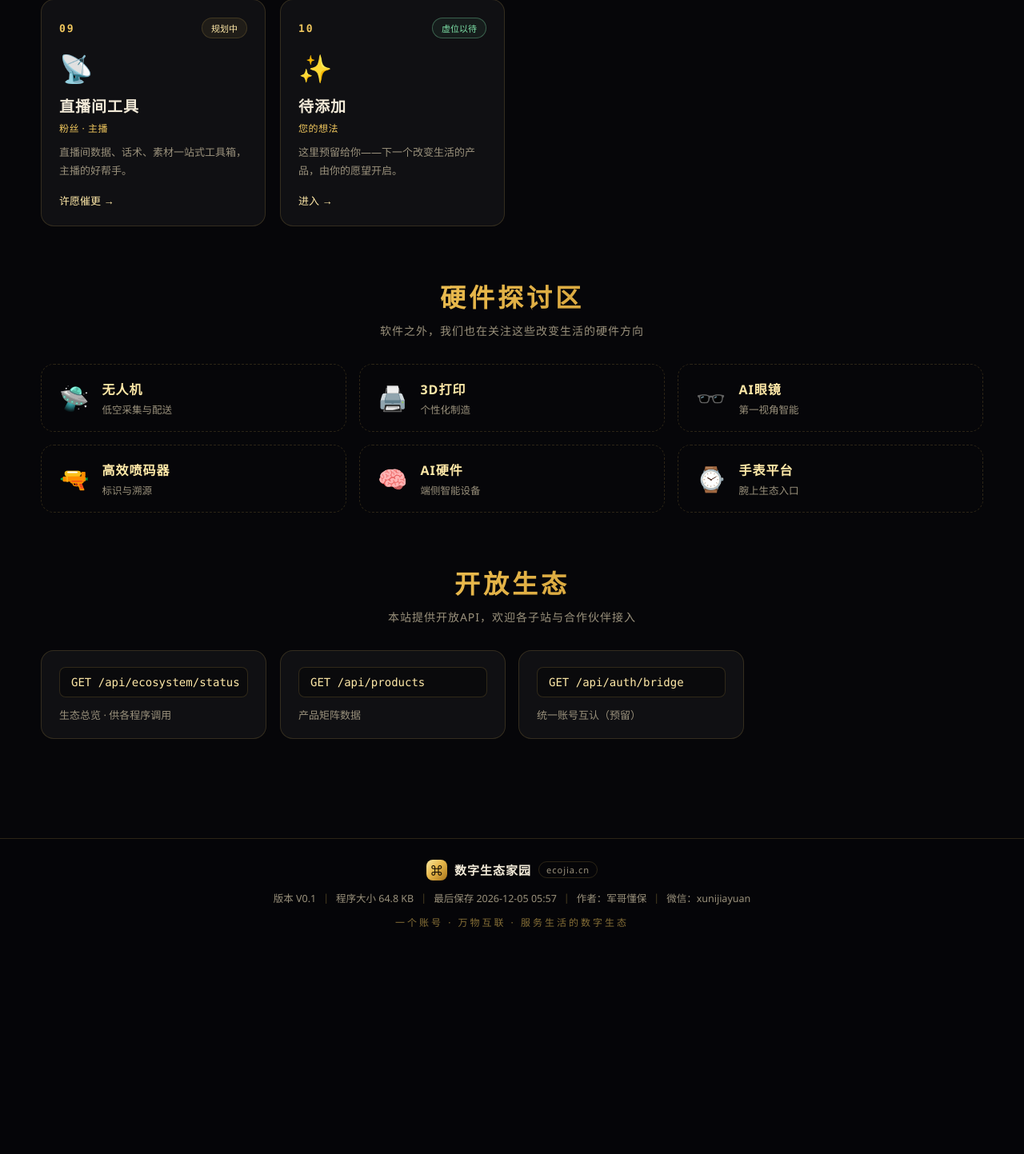
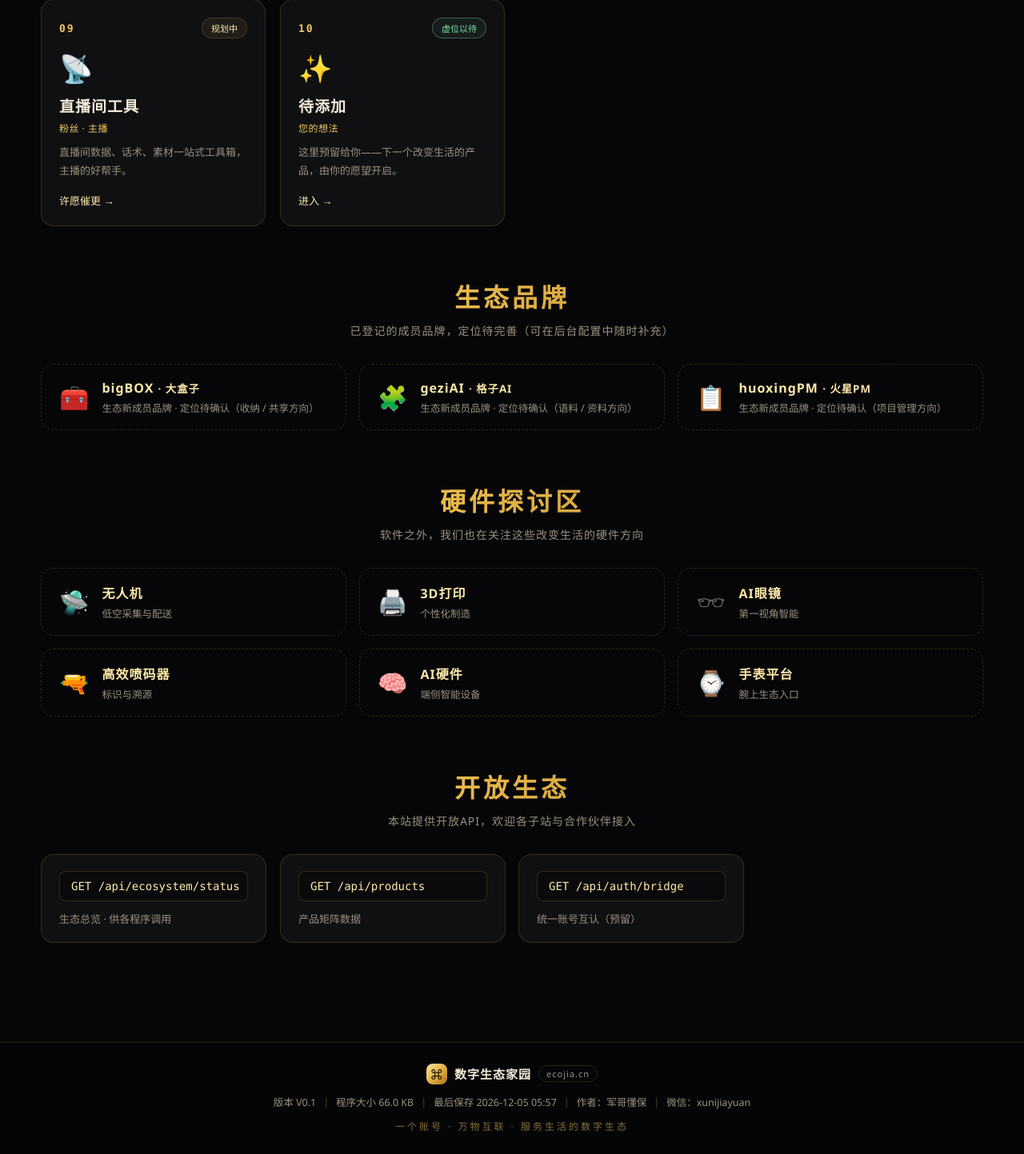
Before and after one commit to lzp5133084/ecojia, a Flask app: page / in a window 1280 px wide. Shown: the part 1812-3255 px from the top of the page at 80% size. Before the commit the page ends 2971 px from the top, so only its background shows below. Run offline with Flask 2, Linux system fonts and the light colour scheme.

Commit message:
feat: 登记生态品牌 bigBOX/geziAI/huoxingPM 并新增 /api/brands 接口
首页新增生态品牌区块；对话记录同步

```diff
--- a/app.py
+++ b/app.py
@@ -92,6 +92,16 @@ HARDWARE = [
     {"name": "高效喷码器", "icon": "🔫", "desc": "标识与溯源"},
     {"name": "AI硬件", "icon": "🧠", "desc": "端侧智能设备"},
     {"name": "手表平台", "icon": "⌚", "desc": "腕上生态入口"},
+]
+
+# ---- 生态品牌（2026-10-14用户提供，定位待确认）----
+BRANDS = [
+    {"icon": "🧰", "name": "bigBOX", "cn": "大盒子",
+     "desc": "生态新成员品牌 · 定位待确认（收纳 / 共享方向）"},
+    {"icon": "🧩", "name": "geziAI", "cn": "格子AI",
+     "desc": "生态新成员品牌 · 定位待确认（语料 / 资料方向）"},
+    {"icon": "📋", "name": "huoxingPM", "cn": "火星PM",
+     "desc": "生态新成员品牌 · 定位待确认（项目管理方向）"},
 ]
 
 WISH_STATUS = ["待评估", "已纳入规划", "开发中", "已上线", "暂不规划"]
@@ -216,7 +226,7 @@ def footer_info():
 @app.route("/")
 def index():
     return render_template("index.html", products=PRODUCTS, hardware=HARDWARE,
-                           main_url=MAIN_SITE_URL)
+                           brands=BRANDS, main_url=MAIN_SITE_URL)
 
 
 @app.route("/wishes")
@@ -315,6 +325,12 @@ def api_auth_bridge():
 @app.route("/api/products")
 def api_products():
     return jsonify({"ok": True, "products": PRODUCTS})
+
+
+@app.route("/api/brands")
+def api_brands():
+    """生态品牌注册表（供子站/后续程序调用）"""
+    return jsonify({"ok": True, "brands": BRANDS})
 
 
 @app.route("/api/ecosystem/status")
--- a/templates/index.html
+++ b/templates/index.html
@@ -57,6 +57,25 @@
   </div>
 </section>
 
+<!-- ═══ 生态品牌 ═══ -->
+<section class="section" id="brands">
+  <div class="sec-head">
+    <h2>生态品牌</h2>
+    <p>已登记的成员品牌，定位待完善（可在后台配置中随时补充）</p>
+  </div>
+  <div class="hw-grid">
+    {% for b in brands %}
+    <div class="hw-card">
+      <span class="hw-icon">{{ b.icon }}</span>
+      <div>
+        <h4>{{ b.name }} <small class="brand-cn">· {{ b.cn }}</small></h4>
+        <p>{{ b.desc }}</p>
+      </div>
+    </div>
+    {% endfor %}
+  </div>
+</section>
+
 <!-- ═══ 硬件探讨区 ═══ -->
 <section class="section" id="hardware">
   <div class="sec-head">
```
Also changed, not shown: 程序对话记录.txt (+23 -0 lines).
